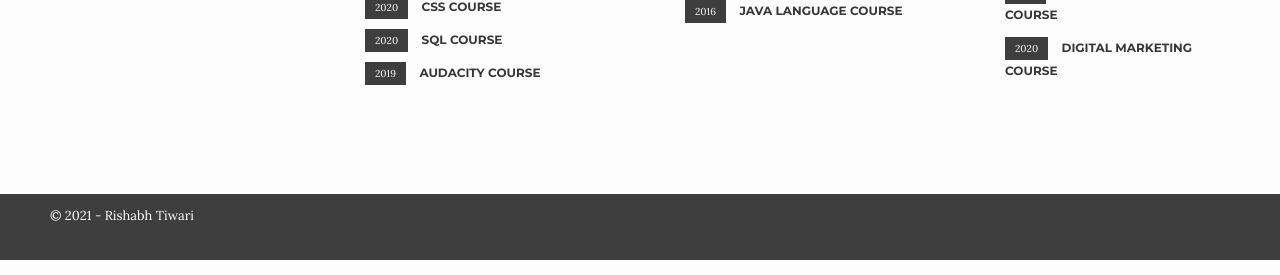
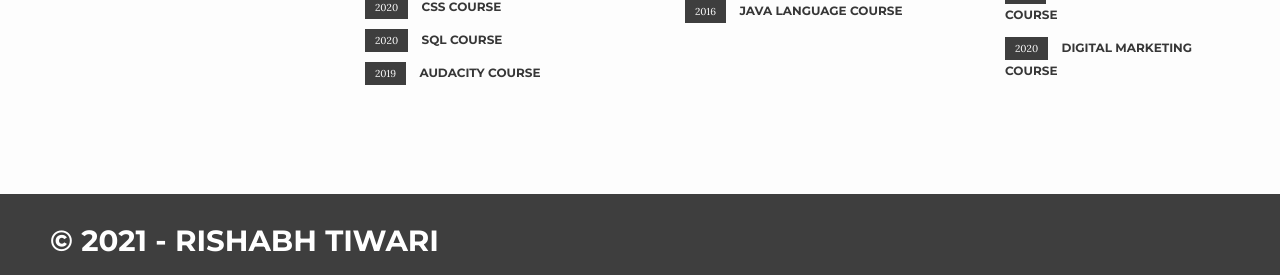
Before and after one commit to Rishabhtwr17/rishabhtiwari, a PHP site: page / in a window 1280 px wide. Shown: the part 1895-2170 px from the top of the page. Run offline with PHP 8.4, Linux system fonts and the light colour scheme; some libraries are stand-ins or nearby versions.

Commit message:
css footer update

```diff
--- a/css/resume.css
+++ b/css/resume.css
@@ -497,7 +497,7 @@ text-transform: uppercase;
         transition: 0.1s ease;
     }
 
-.footer_section{
+.copyright{
     background: #3e3e3e;
     padding: 10px 50px;
     color: #ffffff;
--- a/index.html
+++ b/index.html
@@ -310,7 +310,7 @@
     <!-- FOOTER -->
     <footer class="footer_section" id="footer">
                  <div class="copyright">
-    <p>&copy 2021 - Rishabh Tiwari</p>
+                <h3>&copy 2021 - Rishabh Tiwari</h3>
   </div>
 
 
```
